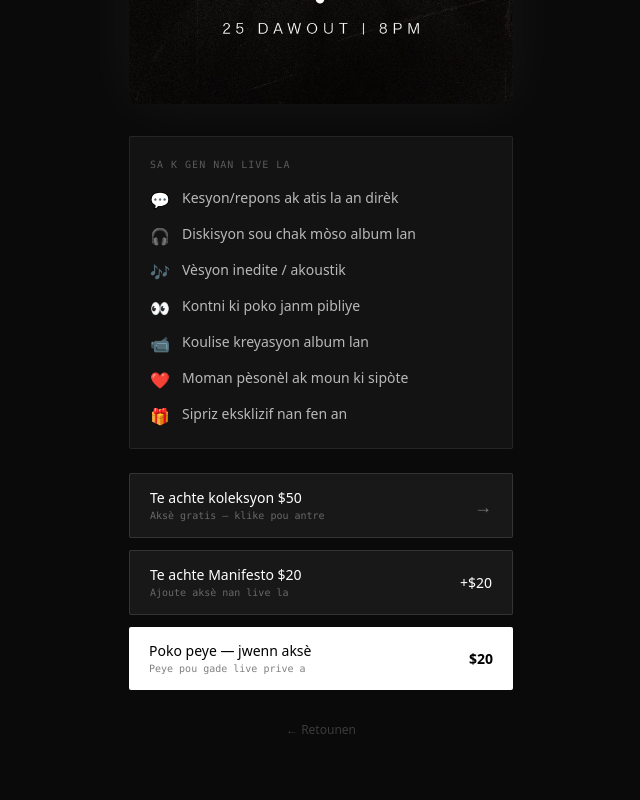
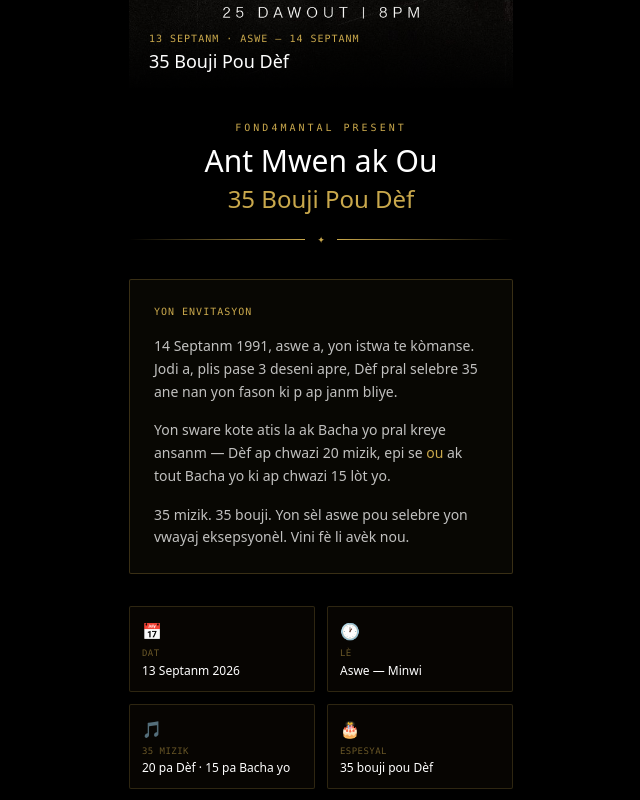
Before and after one commit to fabrice972009/Manifesto.def, a Next.js app: page /AntMwenAkOu in a window 1280 px wide. Shown: the part 440-1240 px from the top of the page, without its empty margins (319-959 px from the left). Built offline with nearby package versions, Linux system fonts and the light colour scheme.

Commit message:
35 bouji pou Def birthday live

```diff
--- a/app/AntMwenAkOu/page.tsx
+++ b/app/AntMwenAkOu/page.tsx
@@ -3,66 +3,105 @@ import Image from "next/image";
 
 const STRIPE_LIVE = "https://buy.stripe.com/fZu00i0IT39P92T5Xjbwk0h";
 
-const PERKS = [
-  ["💬","Kesyon/repons ak atis la an dirèk"],
-  ["🎧","Diskisyon sou chak mòso album lan"],
-  ["🎶","Vèsyon inedite / akoustik"],
-  ["👀","Kontni ki poko janm pibliye"],
-  ["📹","Koulise kreyasyon album lan"],
-  ["❤️","Moman pèsonèl ak moun ki sipòte"],
-  ["🎁","Sipriz eksklizif nan fen an"],
-];
-
 export default function AntMwenAkOuPage() {
   return (
-    <main className="min-h-screen flex flex-col items-center justify-center px-5 py-16"
-      style={{background:"#0A0A0A"}}>
+    <main className="min-h-screen flex flex-col items-center justify-start px-5 py-12"
+      style={{background:"#000000"}}>
       <div className="w-full max-w-sm">
 
         {/* Flyer */}
-        <div className="relative w-full aspect-[4/5] rounded-lg overflow-hidden shadow-[0_0_60px_rgba(255,255,255,0.05)] mb-8">
+        <div className="relative w-full aspect-[4/5] overflow-hidden mb-8">
           <Image src="/ant-mwen-ak-ou.jpg" alt="Ant Mwen ak Ou" fill className="object-cover"/>
+          {/* Gold overlay badge */}
+          <div className="absolute bottom-0 left-0 right-0 px-5 py-4"
+            style={{background:"linear-gradient(to top, rgba(0,0,0,0.95) 0%, rgba(0,0,0,0) 100%)"}}>
+            <p className="font-mono text-[10px] uppercase tracking-widest mb-1"
+              style={{color:"#C9A84C"}}>13 Septanm · Aswe — 14 Septanm</p>
+            <p className="font-display text-white text-lg leading-tight">35 Bouji Pou Dèf</p>
+          </div>
         </div>
 
-        {/* Perks */}
-        <div className="bg-[rgba(255,255,255,0.04)] border border-[rgba(255,255,255,0.08)] rounded-sm p-5 mb-6">
-          <p className="font-mono text-[rgba(255,255,255,0.3)] text-[10px] uppercase tracking-widest mb-4">Sa k gen nan live la</p>
-          <div className="space-y-3">
-            {PERKS.map(([icon, text], i) => (
-              <div key={i} className="flex items-start gap-3">
-                <span className="text-base flex-shrink-0">{icon}</span>
-                <span className="text-[rgba(255,255,255,0.7)] text-sm">{text}</span>
-              </div>
-            ))}
+        {/* Title */}
+        <div className="text-center mb-8">
+          <p className="font-mono text-[10px] uppercase tracking-[0.3em] mb-2" style={{color:"#C9A84C"}}>
+            Fond4Mantal Present
+          </p>
+          <h1 className="font-display text-white text-3xl mb-1">Ant Mwen ak Ou</h1>
+          <p className="font-display text-2xl mb-4" style={{color:"#C9A84C"}}>35 Bouji Pou Dèf</p>
+          <div className="flex items-center justify-center gap-3 mb-6">
+            <div className="h-px flex-1" style={{background:"linear-gradient(to right, transparent, #C9A84C)"}}/>
+            <span className="text-xs font-mono" style={{color:"#C9A84C"}}>✦</span>
+            <div className="h-px flex-1" style={{background:"linear-gradient(to left, transparent, #C9A84C)"}}/>
           </div>
+        </div>
+
+        {/* Message */}
+        <div className="border p-6 mb-8 rounded-sm"
+          style={{borderColor:"rgba(201,168,76,0.25)", background:"rgba(201,168,76,0.04)"}}>
+          <p className="font-mono text-[10px] uppercase tracking-widest mb-4" style={{color:"#C9A84C"}}>
+            Yon Envitasyon
+          </p>
+          <p className="text-[rgba(255,255,255,0.75)] text-sm leading-relaxed mb-4">
+            14 Septanm 1991, aswe a, yon istwa te kòmanse. Jodi a, plis pase 3 deseni apre, Dèf pral selebre 35 ane nan yon fason ki p ap janm bliye.
+          </p>
+          <p className="text-[rgba(255,255,255,0.75)] text-sm leading-relaxed mb-4">
+            Yon sware kote atis la ak Bacha yo pral kreye ansanm — Dèf ap chwazi 20 mizik, epi se <span style={{color:"#C9A84C"}} className="font-display">ou</span> ak tout Bacha yo ki ap chwazi 15 lòt yo.
+          </p>
+          <p className="text-[rgba(255,255,255,0.75)] text-sm leading-relaxed">
+            35 mizik. 35 bouji. Yon sèl aswe pou selebre yon vwayaj eksepsyonèl. Vini fè li avèk nou.
+          </p>
+        </div>
+
+        {/* Event details */}
+        <div className="grid grid-cols-2 gap-3 mb-8">
+          {[
+            ["📅","Dat","13 Septanm 2026"],
+            ["🕐","Lè","Aswe — Minwi"],
+            ["🎵","35 mizik","20 pa Dèf · 15 pa Bacha yo"],
+            ["🎂","Espesyal","35 bouji pou Dèf"],
+          ].map(([icon, label, val], i) => (
+            <div key={i} className="border p-3 rounded-sm" style={{borderColor:"rgba(201,168,76,0.2)", background:"rgba(201,168,76,0.03)"}}>
+              <p className="text-base mb-1">{icon}</p>
+              <p className="font-mono text-[9px] uppercase tracking-wider mb-0.5" style={{color:"rgba(201,168,76,0.5)"}}>
+                {label}
+              </p>
+              <p className="text-white text-xs">{val}</p>
+            </div>
+          ))}
         </div>
 
         {/* CTAs */}
         <div className="flex flex-col gap-3">
           <a href="/live"
-            className="flex items-center justify-between bg-[rgba(255,255,255,0.06)] border border-[rgba(255,255,255,0.12)] hover:bg-[rgba(255,255,255,0.1)] px-5 py-3.5 rounded-sm transition-colors">
+            className="flex items-center justify-between px-5 py-4 rounded-sm transition-all"
+            style={{background:"#C9A84C"}}>
             <div>
-              <p className="font-display text-white text-sm">Te achte koleksyon $50</p>
-              <p className="font-mono text-[rgba(255,255,255,0.35)] text-[10px]">Aksè gratis — klike pou antre</p>
+              <p className="font-display text-black text-sm font-bold">Jwenn Aksè — Te Achte $50</p>
+              <p className="font-mono text-[10px] text-[rgba(0,0,0,0.55)]">Koleksyon — aksè gratis</p>
             </div>
-            <span className="text-[rgba(255,255,255,0.4)] text-lg">→</span>
+            <span className="text-black font-bold text-lg">→</span>
           </a>
           <a href={STRIPE_LIVE} target="_blank" rel="noreferrer"
-            className="flex items-center justify-between bg-[rgba(255,255,255,0.06)] border border-[rgba(255,255,255,0.12)] hover:bg-[rgba(255,255,255,0.1)] px-5 py-3.5 rounded-sm transition-colors">
+            className="flex items-center justify-between border px-5 py-4 rounded-sm transition-all hover:bg-[rgba(201,168,76,0.08)]"
+            style={{borderColor:"rgba(201,168,76,0.4)"}}>
             <div>
-              <p className="font-display text-white text-sm">Te achte Manifesto $20</p>
-              <p className="font-mono text-[rgba(255,255,255,0.35)] text-[10px]">Ajoute aksè nan live la</p>
+              <p className="font-display text-white text-sm">Poko gen aksè — Jwenn li</p>
+              <p className="font-mono text-[10px]" style={{color:"rgba(201,168,76,0.5)"}}>Peye pou patisipe nan saware a</p>
             </div>
-            <span className="font-display text-white text-sm">+$20</span>
+            <span style={{color:"#C9A84C"}} className="font-display text-sm">$20 →</span>
           </a>
-          <a href={STRIPE_LIVE} target="_blank" rel="noreferrer"
-            className="flex items-center justify-between bg-white hover:bg-gray-100 transition-colors text-black px-5 py-3.5 rounded-sm">
-            <div>
-              <p className="font-display text-sm">Poko peye — jwenn aksè</p>
-              <p className="font-mono text-[rgba(0,0,0,0.5)] text-[10px]">Peye pou gade live prive a</p>
-            </div>
-            <span className="font-display font-bold text-sm">$20</span>
-          </a>
+        </div>
+
+        {/* Signature */}
+        <div className="text-center mt-10">
+          <div className="flex items-center justify-center gap-3 mb-3">
+            <div className="h-px flex-1" style={{background:"linear-gradient(to right, transparent, rgba(201,168,76,0.3))"}}/>
+            <span className="font-display text-xs" style={{color:"rgba(201,168,76,0.4)"}}>✦</span>
+            <div className="h-px flex-1" style={{background:"linear-gradient(to left, transparent, rgba(201,168,76,0.3))"}}/>
+          </div>
+          <p className="font-mono text-[9px] uppercase tracking-widest" style={{color:"rgba(201,168,76,0.3)"}}>
+            Fond4Mantal · Istwa te kòmanse 14 Septanm 1991
+          </p>
         </div>
 
         <a href="/" className="block text-center text-[rgba(255,255,255,0.2)] text-xs mt-8 hover:text-white transition-colors">← Retounen</a>
```
